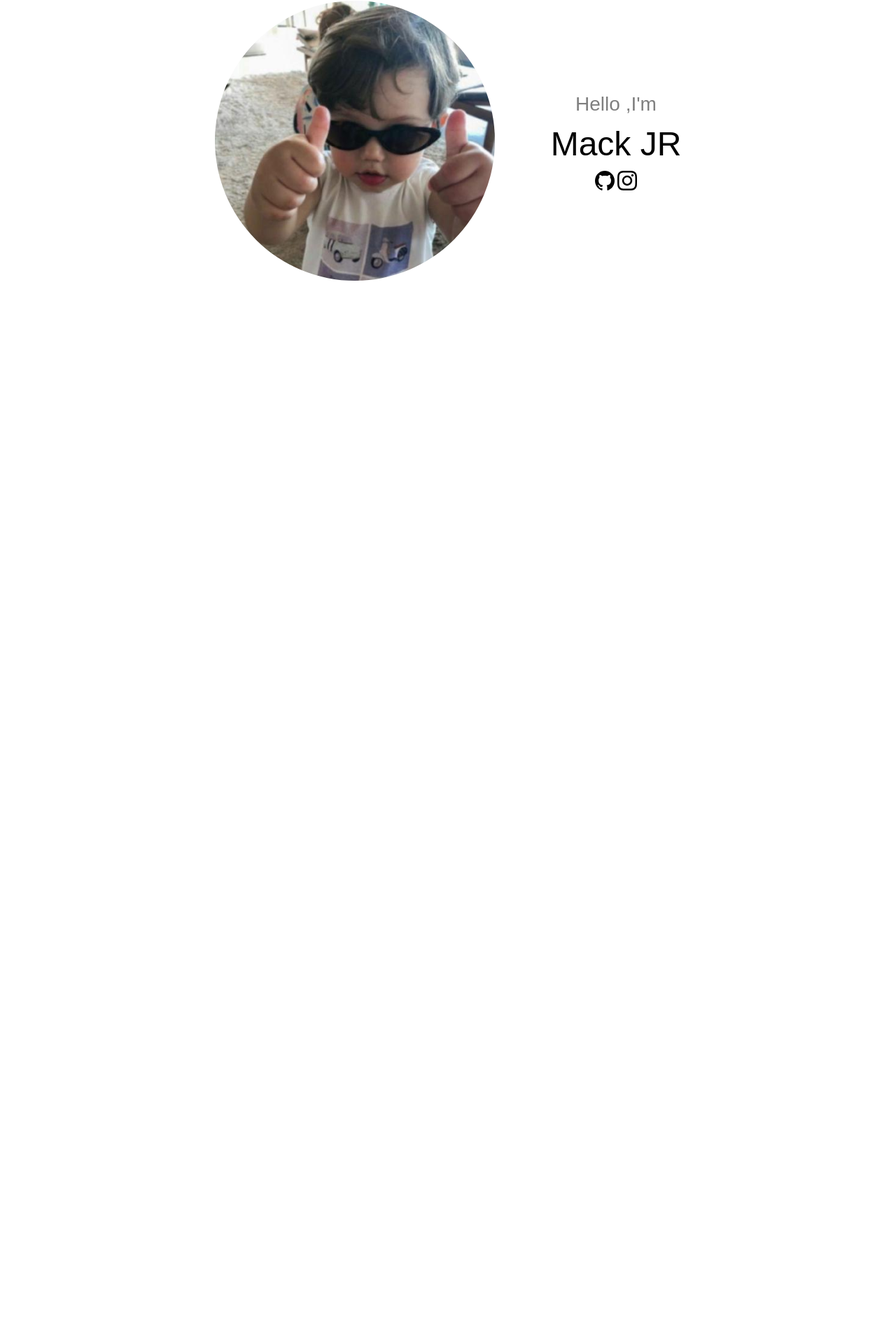
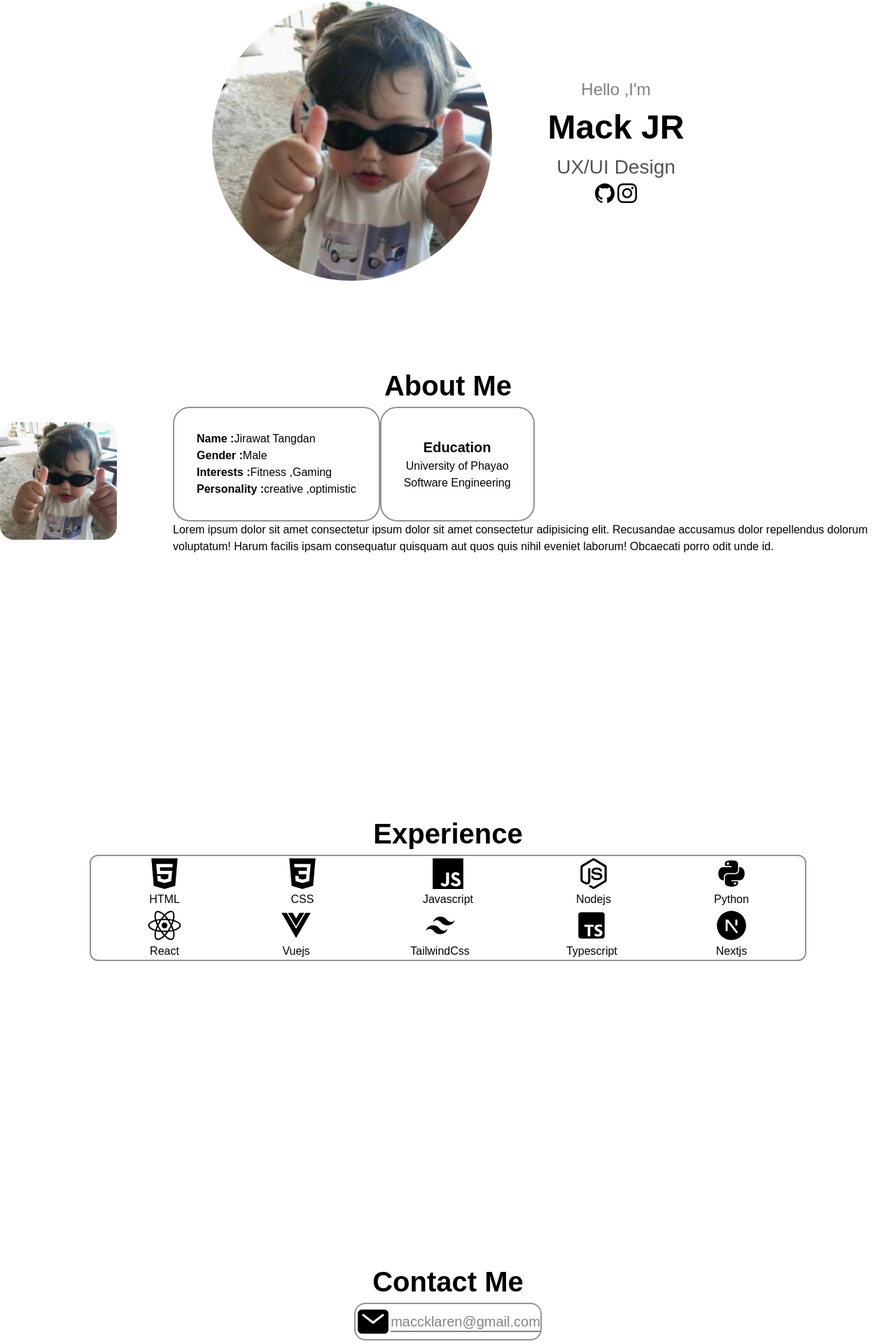
Before and after one commit to Sylveeeeee/blog, a Next.js app: page / in a window 1280 px wide. Shown: the part 255-2175 px from the top of the page at 70% size. Before the commit the page ends 800 px from the top, so only its background shows below. Built offline with nearby package versions, Linux system fonts and the light colour scheme.

Commit message:
หฟกฟกฟหก

```diff
--- /dev/null
+++ b/app/(pages)/About/page.tsx
@@ -0,0 +1,39 @@
+import ImageComponent from "../components/ImageComponent"
+
+
+export default function About (){
+    return (
+        <>
+
+        <div className="h-[80vh]">
+            <div className="text-black text-[2.5rem] flex justify-center font-semibold my-[40]">About Me</div>
+            <div className="flex justify-center items-center  gap-[5rem]">
+      <div className="rounded-[20px] h-[300] w-[300] overflow-hidden">
+      <ImageComponent
+        src="/Profile2.png"
+        alt="Profile"
+        width={300}
+        height={300}
+      /></div>
+      <div className="flex flex-col ">
+      <div className="flex ">
+      <div className="flex flex-col justify-center mr-[40] border-2 border-[#0000006c] rounded-3xl p-8 w-[350] ">
+        <a className="text-[1rem] text-[#000000] flex "> <h1 className="text-black font-semibold mr-[5] "> Name :</h1> Jirawat Tangdan </a>
+        <a className="text-[1rem] text-[#000000] flex "> <h1 className="text-black font-semibold mr-[5]"> Gender :</h1> Male </a>
+        <a className="text-[1rem] text-[#000000] flex "> <h1 className="text-black font-semibold mr-[5]"> Interests :</h1> Fitness ,Gaming </a>
+        <a className="text-[1rem] text-[#000000] flex "> <h1 className="text-black font-semibold mr-[5]"> Personality :</h1> creative ,optimistic </a>
+        </div>
+        <div className="flex flex-col items-center justify-center border-2 border-[#0000006c] rounded-3xl p-8 w-[350]">
+        <a className="text-[1rem] text-[#000000] flex mb-[10]"> <h1 className="text-black font-semibold mr-[5] text-[20px]"> Education </h1> </a>
+        <a className="text-[1rem] text-[#000000] flex items-center "> University of Phayao </a>
+        <a className="text-[1rem] text-[#000000] flex items-center "> Software Engineering </a>
+        </div>
+      </div>
+        <div className="flex flex-wrap w-[700] text-black mt-[20]">Lorem ipsum dolor sit amet consectetur  ipsum dolor sit amet consectetur adipisicing elit. Recusandae accusamus dolor repellendus dolorum voluptatum! Harum facilis ipsam consequatur quisquam aut quos quis nihil eveniet laborum! Obcaecati porro odit unde id.</div>
+      </div>
+        </div>
+        </div>
+
+        </>
+    )
+}
--- /dev/null
+++ b/app/(pages)/Contact/page.tsx
@@ -0,0 +1,19 @@
+import { IoMail } from "react-icons/io5";
+
+export default function Contact() {
+    return (
+      <>
+
+      <div className="h-[80vh]">
+      <div className="text-black text-[2.5rem] flex justify-center font-semibold mb-[40]">Contact Me</div>
+      <div className="flex justify-center">
+      <div className="flex justify-center items-center border-2 border-[#0000006c] rounded-2xl w-[400] py-[20]">
+      <div className=" text-black text-[50px] mr-[10]">
+        <IoMail /></div>
+      <a className="hover:text-black text-[20px] hover:underline hover:underline-offset-[6px] underline underline-offset-[6px] text-[#0000007c]" href="mailto:maccklaren@gmail.com">maccklaren@gmail.com </a>
+      </div>
+      </div>
+      </div>
+      </>
+    );
+  }
--- /dev/null
+++ b/app/(pages)/Experience/page.tsx
@@ -0,0 +1,41 @@
+import { IoLogoHtml5 } from "react-icons/io";
+import { IoLogoCss3 } from "react-icons/io";
+import { IoLogoJavascript } from "react-icons/io5";
+import { IoLogoNodejs } from "react-icons/io";
+import { IoLogoPython } from "react-icons/io";
+import { IoLogoReact } from "react-icons/io5";
+import { BiLogoVuejs } from "react-icons/bi";
+import { BiLogoTailwindCss } from "react-icons/bi";
+import { BiLogoTypescript } from "react-icons/bi";
+import { RiNextjsFill } from "react-icons/ri";
+
+export default function Experience (){
+    return (
+        <>
+
+        <div className="h-[80vh]">
+        <div className="text-black text-[2.5rem] flex justify-center font-semibold mb-[40]">Experience</div>
+        <div className="flex justify-center">
+        <div className="text-black border-2 border-[#0000006c] rounded-xl px-20 flex flex-col w-[80%] py-[40]">
+        <div className="flex justify-between mb-[50] ">
+        <div className="flex items-center flex-col "><div className="text-[50px] mb-[10]"><IoLogoHtml5 /></div><h1>HTML</h1></div>
+        <div className="flex items-center flex-col"><div className="text-[50px] mb-[10]"><IoLogoCss3 /></div><h1>CSS</h1></div>
+        <div className="flex items-center flex-col"><div className="text-[50px] mb-[10]"><IoLogoJavascript /></div><h1>Javascript</h1></div>
+        <div className="flex items-center flex-col"><div className="text-[50px] mb-[10]"><IoLogoNodejs /></div><h1>Nodejs</h1></div>
+        <div className="flex items-center flex-col"><div className="text-[50px] mb-[10]"><IoLogoPython /></div><h1>Python</h1></div>
+        </div>
+        <div className="flex justify-between  ">
+        <div className="flex items-center flex-col"><div className="text-[50px] mb-[10]"><IoLogoReact /></div><h1>React</h1></div>
+        <div className="flex items-center flex-col"><div className="text-[50px] mb-[10]"><BiLogoVuejs /></div><h1>Vuejs</h1></div>
+        <div className="flex items-center flex-col"><div className="text-[50px] mb-[10]"><BiLogoTailwindCss /></div><h1>TailwindCss </h1></div>
+        <div className="flex items-center flex-col"><div className="text-[50px] mb-[10]"><BiLogoTypescript /></div><h1>Typescript</h1></div>
+        <div className="flex items-center flex-col"><div className="text-[50px] mb-[10]"><RiNextjsFill /></div><h1>Nextjs</h1></div>
+        </div>
+        </div>
+        </div>
+        </div>
+
+        </>
+
+    )
+}
--- /dev/null
+++ b/app/(pages)/Home/page.tsx
@@ -0,0 +1,33 @@
+import { IoLogoGithub } from "react-icons/io";
+import { FaInstagram } from "react-icons/fa";
+import ImageComponent from "../components/ImageComponent"
+
+
+export default function Home() {
+  return (
+    <>
+    <div className="flex justify-center items-center h-[80vh] gap-[5rem]">
+      <div className="rounded-full h-[400] w-[400] overflow-hidden">
+      <ImageComponent
+        src="/Profile2.png"
+        alt="Profile"
+        width={400}
+        height={400}
+      /></div>
+      <div className="flex flex-col items-center justify-center">
+        <a className="text-[1.5rem] text-[#00000080]"> Hello ,I'm</a>
+        <a className="text-[3rem] text-black font-semibold"> Mack JR </a>
+        <div className="text-[#000000ad] text-[1.75rem] mb-[10]">UX/UI Design</div>
+        <div className="flex text-black">
+        <button className="text-[2rem] mr-[10]">
+        <a href="https://github.com/Sylveeeeee ">< IoLogoGithub /></a>
+          </button>
+          <button className="text-[2rem] ">
+          <a href="https://www.instagram.com/macklaren_/profilecard/?igsh=MW5kdXlucGRoanoxYg=="><FaInstagram /></a>
+          </button>
+        </div>
+      </div>
+    </div>
+    </>
+  );
+}
--- /dev/null
+++ b/app/(pages)/Projects/page.tsx
@@ -0,0 +1,7 @@
+export default function Projects() {
+  return (
+    <>
+
+    </>
+  );
+}
--- a/app/(pages)/components/Menu.tsx
+++ b/app/(pages)/components/Menu.tsx
@@ -14,8 +14,7 @@ export default function Menu(){
             </button>
             <div className="flex list-none text-[1.5rem] gap-[2rem] ">
             <Link className="hover:underline hover:underline-offset-8 hover:decoration-4 hover:decoration-black " href={'About'}>ssssAbout</Link>
-            <Link className="hover:underline hover:underline-offset-8 hover:decoration-4 hover:decoration-black " href={'Experiennce'}>Experiennce</Link>
-            <Link className="hover:underline hover:underline-offset-8 hover:decoration-4 hover:decoration-black " href={'Projects'}>Projects</Link>
+            <Link className="hover:underline hover:underline-offset-8 hover:decoration-4 hover:decoration-black " href={'Experience'}>Experience</Link>
             <Link className="hover:underline hover:underline-offset-8 hover:decoration-4 hover:decoration-black " href={'Contact'}>Contact</Link>
             </div>
         </div>
--- a/app/(pages)/layout.tsx
+++ b/app/(pages)/layout.tsx
@@ -9,11 +9,12 @@ export default function WebsiteLayout({
       <>
       <div className="max-xl:hidden w-full h-[17vh] bg-white flex items-center justify-around text-black font-Roboto scroll-smooth  ">
         <div className="text-2xl hover:cursor-default">Mack JR</div>
+
         <div className="flex list-none text-[1.5rem] gap-[2rem] ">
-            <Link className="hover:underline hover:underline-offset-8 hover:decoration-4 hover:decoration-black " href={'About'}>About</Link>
-            <Link className="hover:underline hover:underline-offset-8 hover:decoration-4 hover:decoration-black " href={'Experiennce'}>Experiennce</Link>
-            <Link className="hover:underline hover:underline-offset-8 hover:decoration-4 hover:decoration-black " href={'Projects'}>Projects</Link>
-            <Link className="hover:underline hover:underline-offset-8 hover:decoration-4 hover:decoration-black " href={'Contact'}>Contact</Link>
+            <Link className="hover:underline hover:underline-offset-8 hover:decoration-4 hover:decoration-black " href={'/'}>Home</Link>
+            <Link className="hover:underline hover:underline-offset-8 hover:decoration-4 hover:decoration-black " href={'/About'}>About</Link>
+            <Link className="hover:underline hover:underline-offset-8 hover:decoration-4 hover:decoration-black " href={'/Experience'}>Experience</Link>
+            <Link className="hover:underline hover:underline-offset-8 hover:decoration-4 hover:decoration-black " href={'/Contact'}>Contact</Link>
         </div>
       </div>
       <div className="">{children}</div>
--- a/app/(pages)/page.tsx
+++ b/app/(pages)/page.tsx
@@ -1,33 +1,15 @@
-import { IoLogoGithub } from "react-icons/io";
-import { FaInstagram } from "react-icons/fa";
-import ImageComponent from './components/ImageComponent';
-import Menu from "./components/Menu";
+import About from "./About/page";
+import Experience from "./Experience/page";
+import Contact from "./Contact/page";
+import Home from "./Home/page";
 
-export default function Home() {
+export default function page() {
   return (
     <>
-    <Menu />
-    <div className="flex justify-center items-center h-[80vh] gap-[5rem]">
-      <div className="rounded-full h-[400] w-[400] overflow-hidden">
-      <ImageComponent
-        src="/Profile2.png"
-        alt="Profile"
-        width={400}
-        height={400}
-      /></div>
-      <div className="flex flex-col items-center justify-center">
-        <a className="text-[1.75rem] text-[#00000080]"> Hello ,I'm</a>
-        <a className="text-[3rem] text-black"> Mack JR </a>
-        <div className="flex text-black">
-        <button className="text-[2rem] mr-[10]">
-        <a href="https://github.com/Sylveeeeee ">< IoLogoGithub /></a>
-          </button>
-          <button className="text-[2rem] ">
-          <a href="https://www.instagram.com/macklaren_/profilecard/?igsh=MW5kdXlucGRoanoxYg=="><FaInstagram /></a>
-          </button>
-        </div>
-      </div>
-    </div>
+    <Home/>
+    <About/>
+    <Experience/>
+    <Contact/>
     </>
   );
 }
--- a/package.json
+++ b/package.json
@@ -9,7 +9,7 @@
     "lint": "next lint"
   },
   "dependencies": {
-    "next": "15.0.3",
+    "next": "^15.0.3",
     "react": "19.0.0-rc-66855b96-20241106",
     "react-dom": "19.0.0-rc-66855b96-20241106",
     "react-icons": "^5.3.0"
--- a/tsconfig.json
+++ b/tsconfig.json
@@ -22,6 +22,6 @@
       "@/*": ["./*"]
     }
   },
-  "include": ["next-env.d.ts", "**/*.ts", "**/*.tsx", ".next/types/**/*.ts", "app/(pages)/components/ImageComponent.js"],
+  "include": ["next-env.d.ts", "**/*.ts", "**/*.tsx", ".next/types/**/*.ts", "app/(pages)/components/ImageComponent.js", "app/(pages)/Home"],
   "exclude": ["node_modules"]
 }
```
Also changed, not shown: 1 other file (tests, documents, lock files or other folders).
